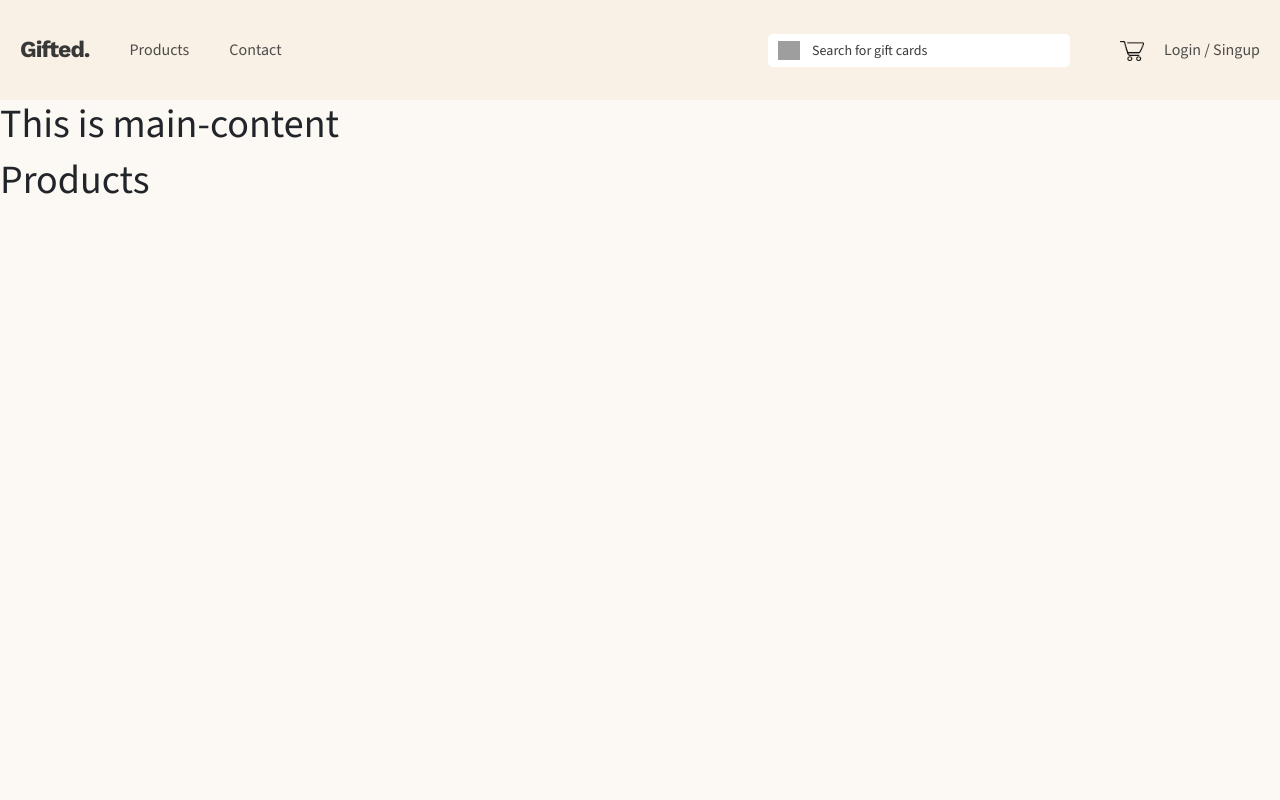
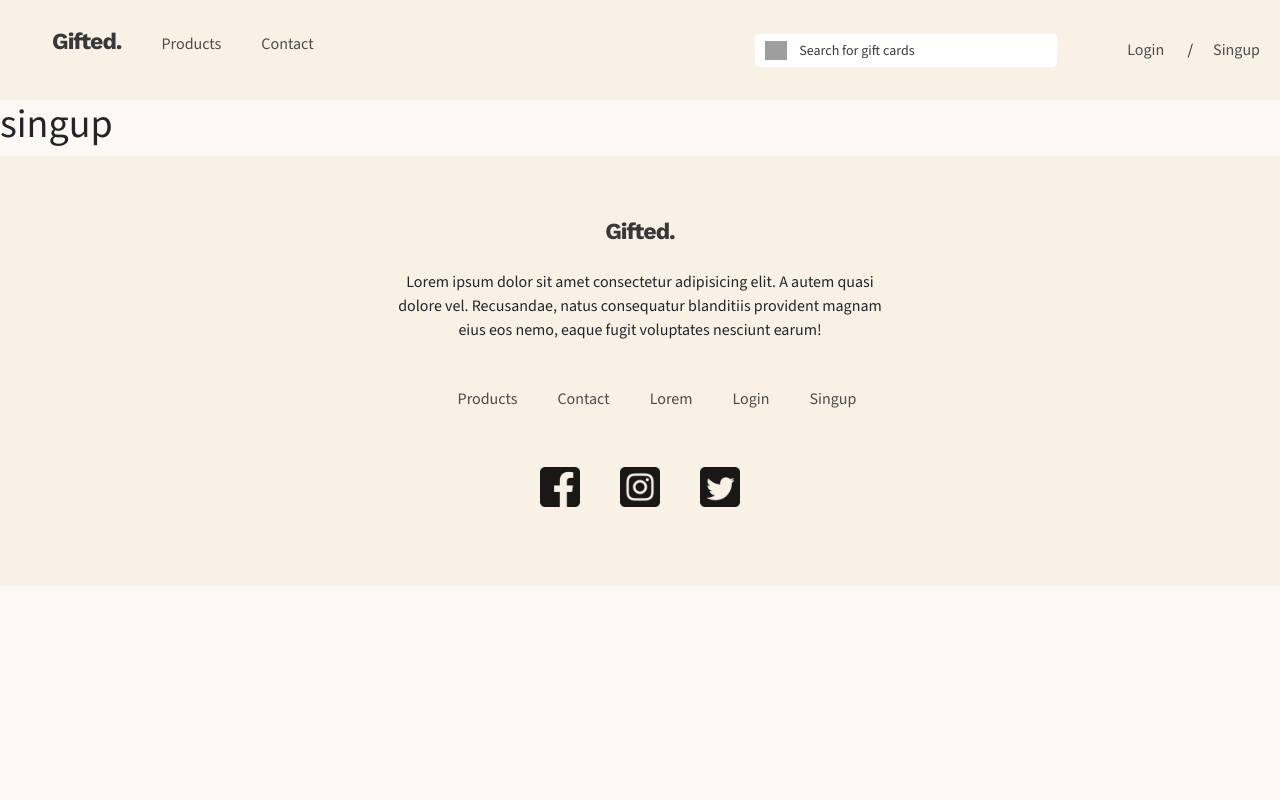
Before and after one commit to A1101101IR/Gifted.com, a React (Create React App) app: page /pages/singup in a window 1280 px wide. Shown: the top 800 px of the page. Built offline with nearby package versions, Linux system fonts and the light colour scheme; grey boxes are pictures that could not be loaded.

Commit message:
fidex links for navbar and footer

```diff
--- a/package.json
+++ b/package.json
@@ -9,7 +9,7 @@
     "bootstrap": "^5.1.3",
     "react": "^17.0.2",
     "react-dom": "^17.0.2",
-    "react-router-dom": "^5.3.0",
+    "react-router-dom": "^6.2.1",
     "react-scripts": "5.0.0",
     "sass": "^1.47.0",
     "web-vitals": "^2.1.3"
--- a/src/App.js
+++ b/src/App.js
@@ -1,12 +1,25 @@
 import Footer from "./components/footer";
 import Header from "./components/Header";
-import Main from "./pages/main";
+import Main from "./main";
+import Contact from "./pages/contact";
+import Products from "./pages/products";
+import Login from "./pages/login";
+import Singup from "./pages/signup";
+import { Routes, Route } from "react-router-dom";
 
 function App() {
   return (
     <div className="App">
       <Header />
-      <Main />
+      <div className="main-content">
+        <Routes>
+          <Route path="/" element={<Main />}></Route>
+          <Route path="/pages/products" element={<Products />}></Route>
+          <Route path="/pages/contact" element={<Contact />}></Route>
+          <Route path="/pages/login" element={<Login />}></Route>
+          <Route path="/pages/singup" element={<Singup />}></Route>
+        </Routes>
+      </div>
       <Footer />
     </div>
   );
--- a/src/components/Header.js
+++ b/src/components/Header.js
@@ -1,15 +1,30 @@
 import Card from "../img/card.png";
 import Search from "../img/Search.png";
+import { Link } from "react-router-dom";
 const Header = () => {
   return (
     <div className="header">
       <nav className="navbar">
         <div className="links">
-          <a href="/" className="logo">
-            Gifted.
-          </a>
-          <a href="/">Products</a>
-          <a href="/">Contact</a>
+          <nav>
+            <ul>
+              <li>
+                <Link to="/" className="link logo">
+                  Gifted.
+                </Link>
+              </li>
+              <li>
+                <Link to="pages/products" className="link">
+                  Products
+                </Link>
+              </li>
+              <li>
+                <Link to="pages/contact" className="link">
+                  Contact
+                </Link>
+              </li>
+            </ul>
+          </nav>
         </div>
         <div className="rightNav">
           <div className="search">
@@ -19,8 +34,13 @@ const Header = () => {
             </form>
           </div>
           <div className="login">
-            <img src={Card} width={24} />
-            <a href="/">Login / Singup</a>
+            <Link to="pages/login" className="link">
+              Login
+            </Link>{" "}
+            /
+            <Link to="pages/singup" className="link">
+              Singup
+            </Link>
           </div>
         </div>
       </nav>
--- a/src/components/footer.js
+++ b/src/components/footer.js
@@ -1,23 +1,49 @@
 import Facebook from "../img/facebook.png";
 import Instagram from "../img/instagram.png";
 import Twitter from "../img/twitter.png";
+import { Link } from "react-router-dom";
 const Footer = () => {
   return (
     <div className="footer">
-      <a href="/" className="logo">
+      <Link to="/" className="link logo">
         Gifted.
-      </a>
+      </Link>
       <div className="footer-info">
         Lorem ipsum dolor sit amet consectetur adipisicing elit. A autem quasi
         dolore vel. Recusandae, natus consequatur blanditiis provident magnam
         eius eos nemo, eaque fugit voluptates nesciunt earum!
       </div>
       <div className="footer-links">
-        <a href="/">Contact</a>
-        <a href="/">Products</a>
-        <a href="/">FAQs</a>
-        <a href="/">Lorem</a>
-        <a href="/">About</a>
+        <nav>
+          <ul>
+            <li></li>
+            <li>
+              <Link to="pages/products" className="link">
+                Products
+              </Link>
+            </li>
+            <li>
+              <Link to="pages/contact" className="link">
+                Contact
+              </Link>
+            </li>
+            <li>
+              <Link to="/" className="link">
+                Lorem
+              </Link>
+            </li>
+            <li>
+              <Link to="pages/login" className="link">
+                Login
+              </Link>
+            </li>
+            <li>
+              <Link to="pages/singup" className="link">
+                Singup
+              </Link>
+            </li>
+          </ul>
+        </nav>
       </div>
       <div className="social-icons">
         <a href="">
--- a/src/index.js
+++ b/src/index.js
@@ -1,5 +1,6 @@
 import React from "react";
 import ReactDOM from "react-dom";
+import { BrowserRouter } from "react-router-dom";
 import App from "./App";
 
 // Vi importerar bootstrap efter scss filen för att få vår css fil vara i första prio.
@@ -7,9 +8,9 @@ import "bootstrap/dist/css/bootstrap.css";
 import "./index.scss";
 
 ReactDOM.render(
-  <React.StrictMode>
+  <BrowserRouter>
     <App />
-  </React.StrictMode>,
+  </BrowserRouter>,
   document.getElementById("root")
 );
 
--- a/src/index.scss
+++ b/src/index.scss
@@ -53,6 +53,9 @@ a {
   color: #3a3a3a;
   opacity: 90%;
 }
+li {
+  display: inline;
+}
 a:hover {
   color: black;
   opacity: 120%;
@@ -68,7 +71,6 @@ a:hover {
 
 /* CSS for main / content page */
 .main {
-  height: 1800px;
   display: flex;
   justify-content: center;
   .main-content {
--- /dev/null
+++ b/src/main.js
@@ -0,0 +1,9 @@
+const Main = () => {
+  return (
+    <div className="main">
+      <h1>Main</h1>
+    </div>
+  );
+};
+
+export default Main;
--- a/src/pages/Login.js
+++ b/src/pages/Login.js
@@ -1,11 +1,11 @@
-import React from 'react'
+import React from "react";
 
 const Login = () => {
-    return (
-        <div>
-            Login test
-        </div>
-    )
-}
+  return (
+    <div>
+      <h1>login</h1>
+    </div>
+  );
+};
 
-export default Login
+export default Login;
--- a/src/pages/main.js
+++ /dev/null
@@ -1,13 +0,0 @@
-import Products from "./products.js";
-const Main = () => {
-  return (
-    <div className="main">
-      <div className="main-content">
-        <h1>This is main-content</h1>
-        <Products />
-      </div>
-    </div>
-  );
-};
-
-export default Main;
--- /dev/null
+++ b/src/pages/signup.js
@@ -0,0 +1,9 @@
+const Singup = () => {
+  return (
+    <div>
+      <h1>singup</h1>
+    </div>
+  );
+};
+
+export default Singup;
```
Also changed, not shown: 1 other file (tests, documents, lock files or other folders).
